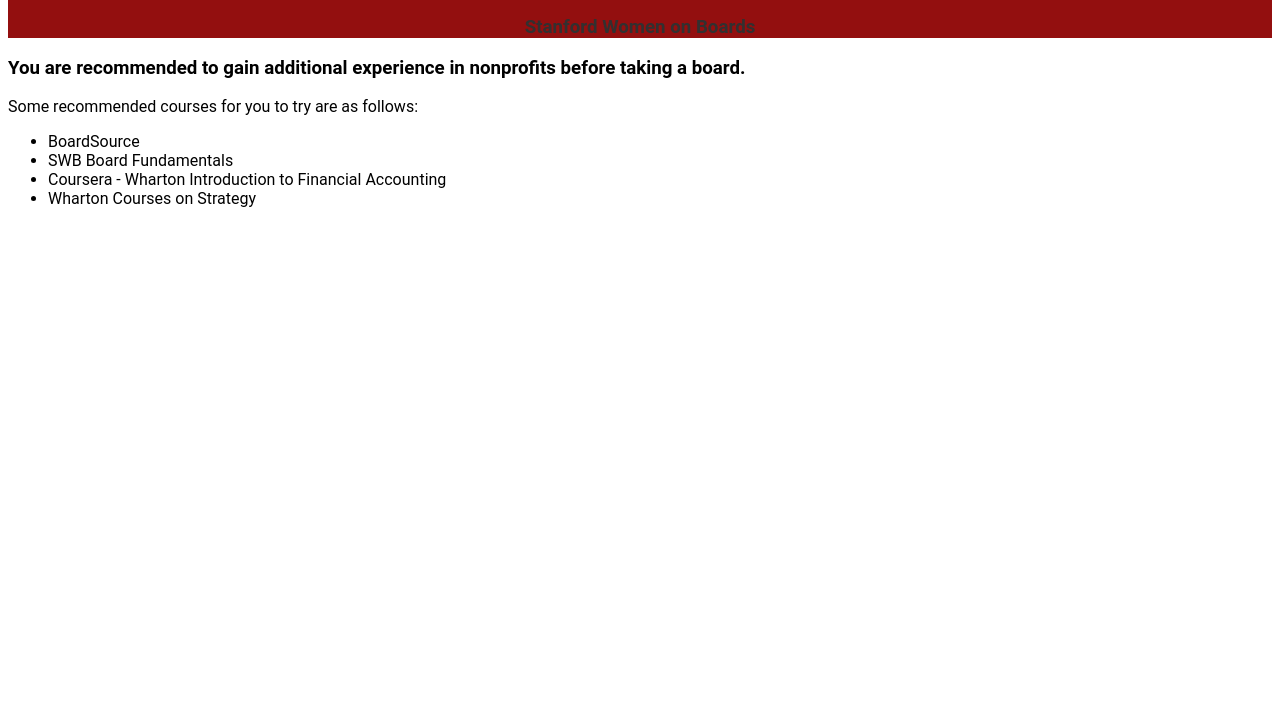
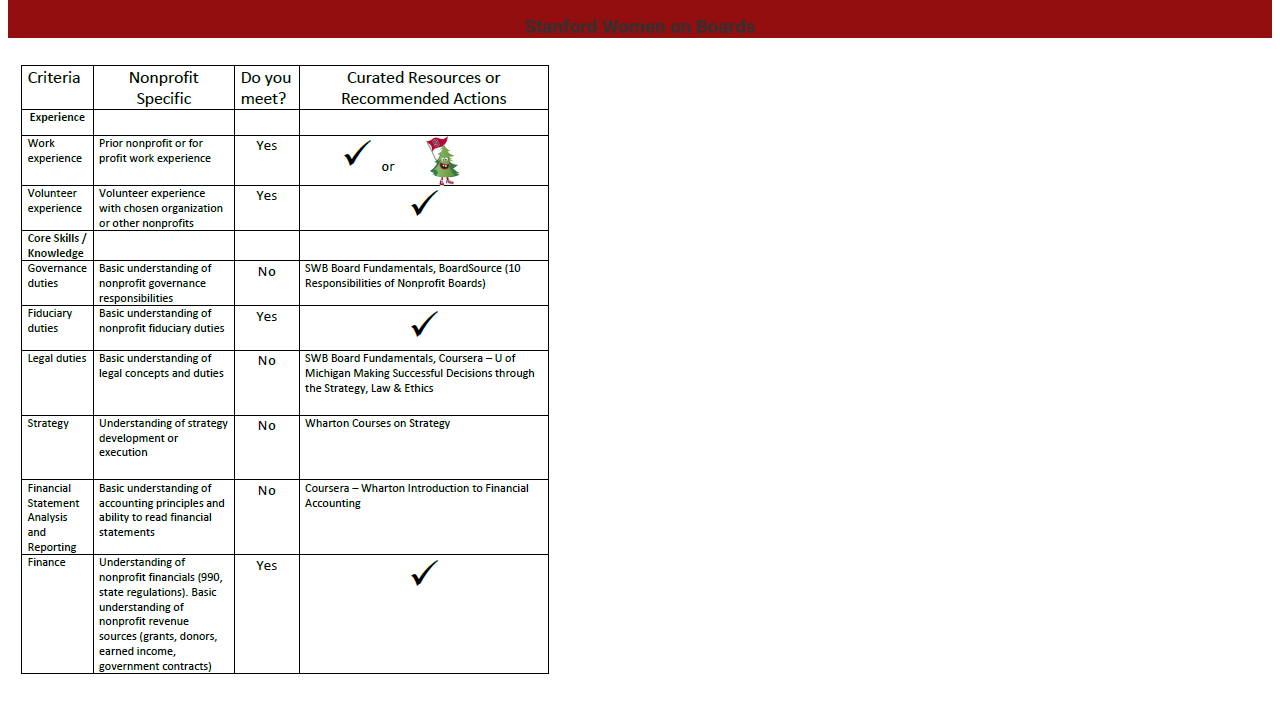
Before and after one commit to garrettcobrien/swb-web-training, a plain HTML site: page nonprofit.html in a window 1280 px wide. Shown: the part 94-800 px from the top of the page. Drawn offline with Linux system fonts and the light colour scheme.

Commit message:
fixed nonprofit page

```diff
--- a/nonprofit.html
+++ b/nonprofit.html
@@ -10,16 +10,6 @@
                 <a href="https://stanfordwomenonboards.stanford.edu/"><img src="white.webp" alt="swblogo" id="stanfordlogo"></a>
                 <h3>Stanford Women on Boards</h3>
             </div>
-            <h3>
-                You are recommended to gain additional experience in nonprofits before taking a board.
-            </h3>
-                Some recommended courses for you to try are as follows:
-            </p>
-            <ul>
-                <li>BoardSource</li>
-                <li>SWB Board Fundamentals</li>
-                <li>Coursera - Wharton Introduction to Financial Accounting</li>
-                <li>Wharton Courses on Strategy</li>
-            </ul>
+            <img src = recommend.png>
         </body>
     </html>
```
Also changed, not shown: index.html (+5 -7 lines), recommend.png (added).
